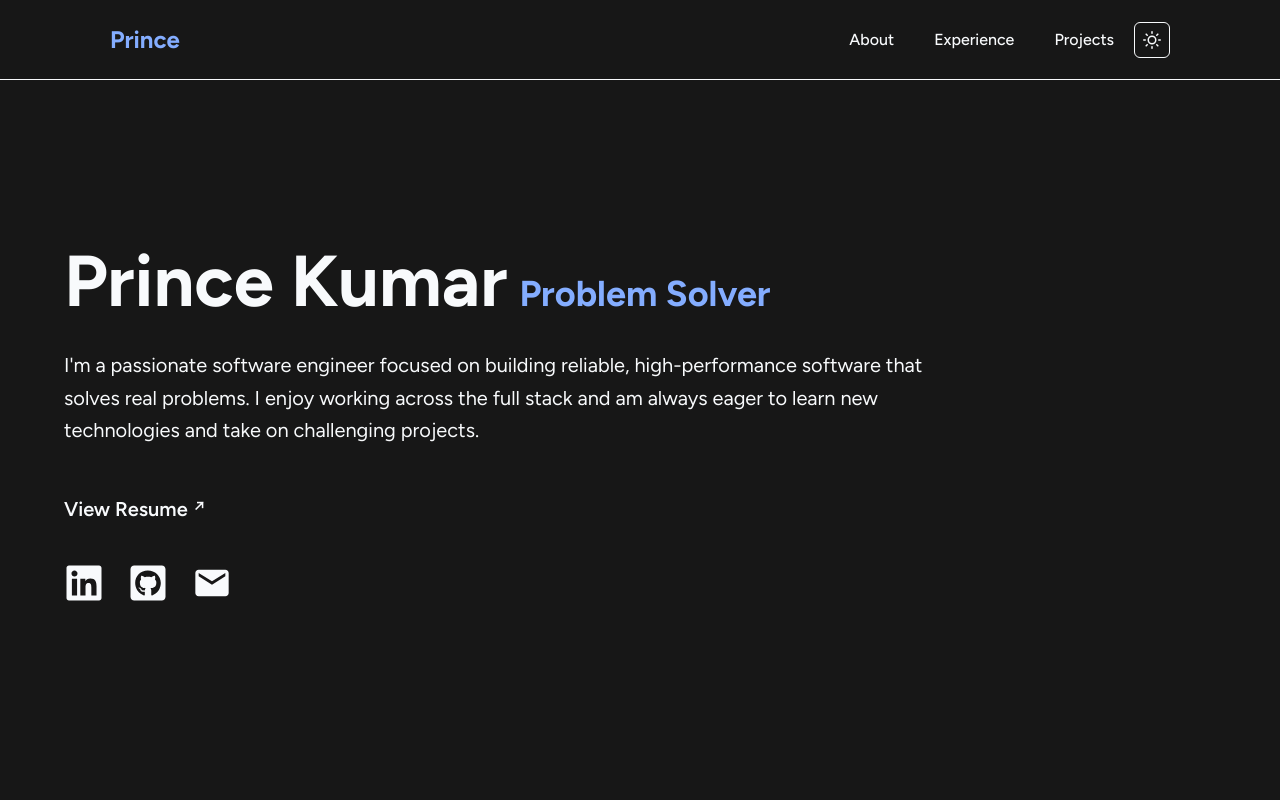
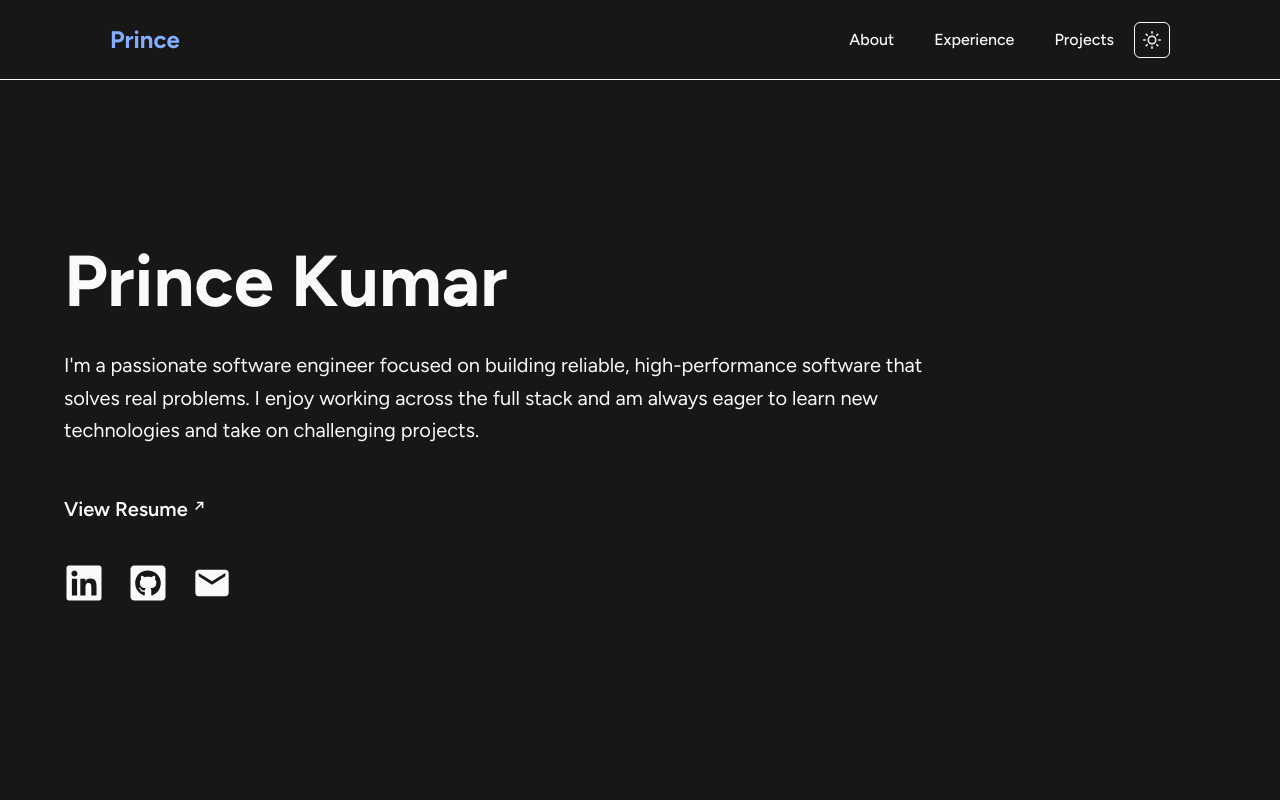
Before and after one commit to PrinceKumar731/prince-kumar-website, a Next.js app: page / in a window 1280 px wide. Shown: the top 800 px of the page. Built offline with nearby package versions, Linux system fonts and the light colour scheme; no server answers.

Commit message:
Update hero section animation

```diff
--- a/src/components/HomeHeroSection.tsx
+++ b/src/components/HomeHeroSection.tsx
@@ -16,13 +16,13 @@ export default function HomeHeroSection() {
                     <h1 className='text-5xl md:text-7xl font-bold text-foreground mb-4'>
                         Prince Kumar
                         <TypeAnimation
-                            sequence={['Software Engineer', 1000, 'Full Stack Developer', 1000, 'Problem Solver', 1000]}
+                            sequence={['', 500, '', 500, '', 500]}
                             wrapper='span'
                             speed={50}
                             style={{
-                                fontSize: '0.5em',
+                                fontSize: '1em',
                                 display: 'inline-block',
-                                marginLeft: '12px',
+                                marginLeft: '8px',
                                 color: 'var(--primary)',
                             }}
                             repeat={Infinity}
```
